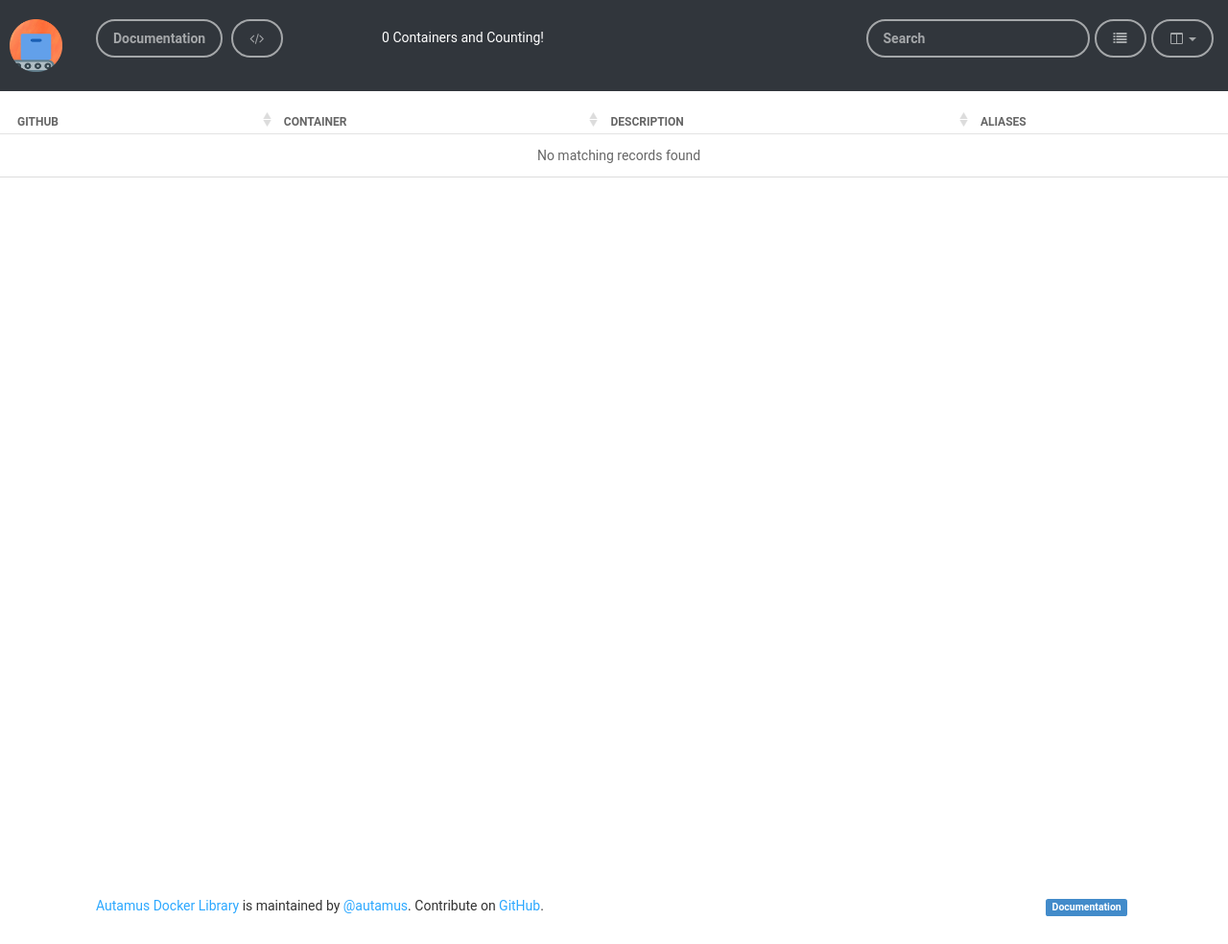
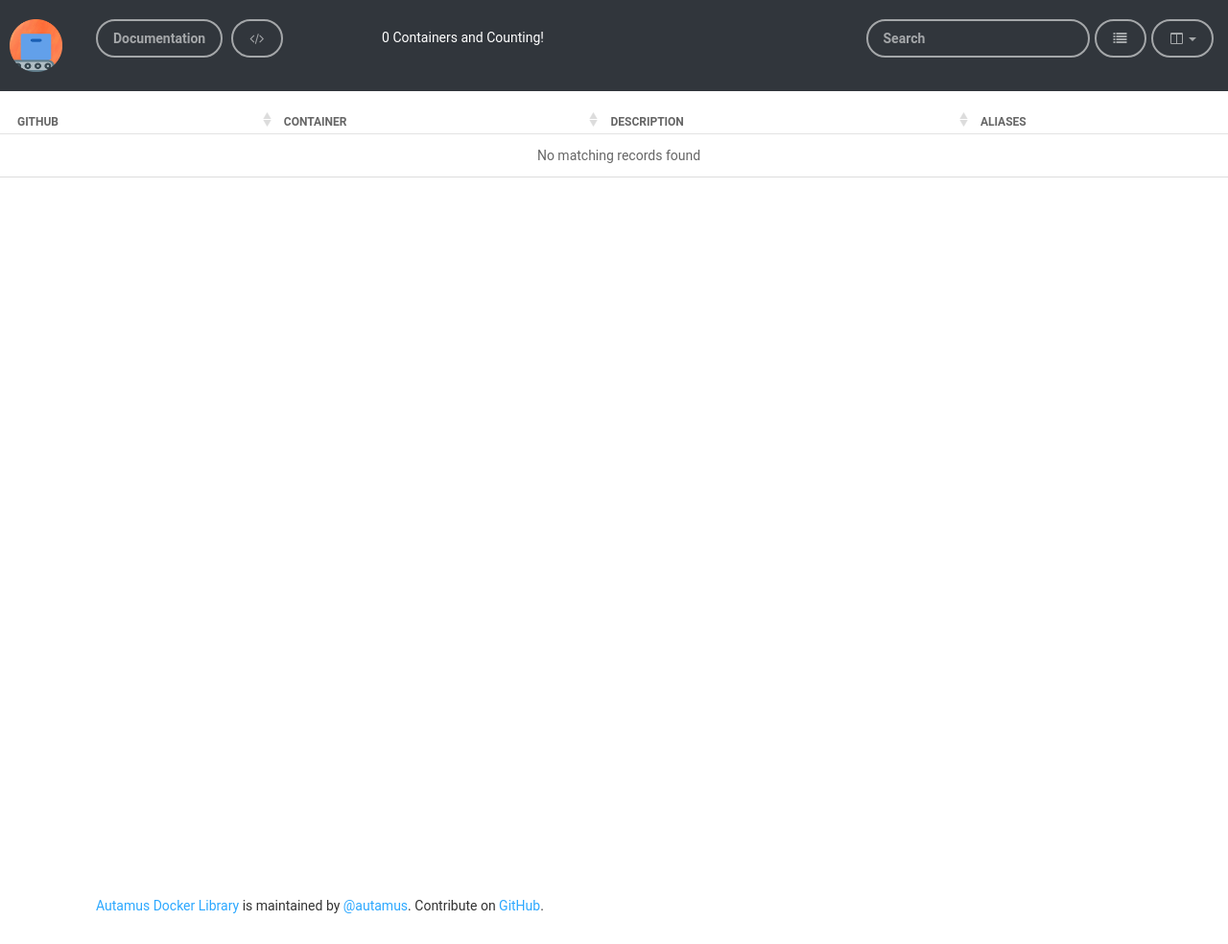
Before and after one commit to autamus/registry, a Jekyll site: the page built from pages/index.md, in a window 1280 px wide. Shown: the whole page at 96% size. Built offline with Jekyll 4.4.1, drawn with Linux system fonts in a browser that asks for light colours; nearby versions of some CDN libraries.

Commit message:
Remove documentation button from footer.

```diff
--- a/_includes/page-footer.html
+++ b/_includes/page-footer.html
@@ -2,7 +2,4 @@
   <span class="site-footer-owner"><a target="_blank"
                                      href="{{ site.baseurl }}/">{{ site.title }}</a> is maintained by <a href="{{ site.maintainer_url }}">{{ site.maintainer }}</a>.</span>
   <span class="site-footer-credits">Contribute on <a target="_blank" href="{{ site.repo }}">GitHub</a>.</span>
-  <span style="float:right">
-    <a href="https://singularity-hpc.readthedocs.io/" target="_blank"><span class="label label-primary" style="margin-right:5px">Documentation</span></a>
-  </span>
 </footer>
```
